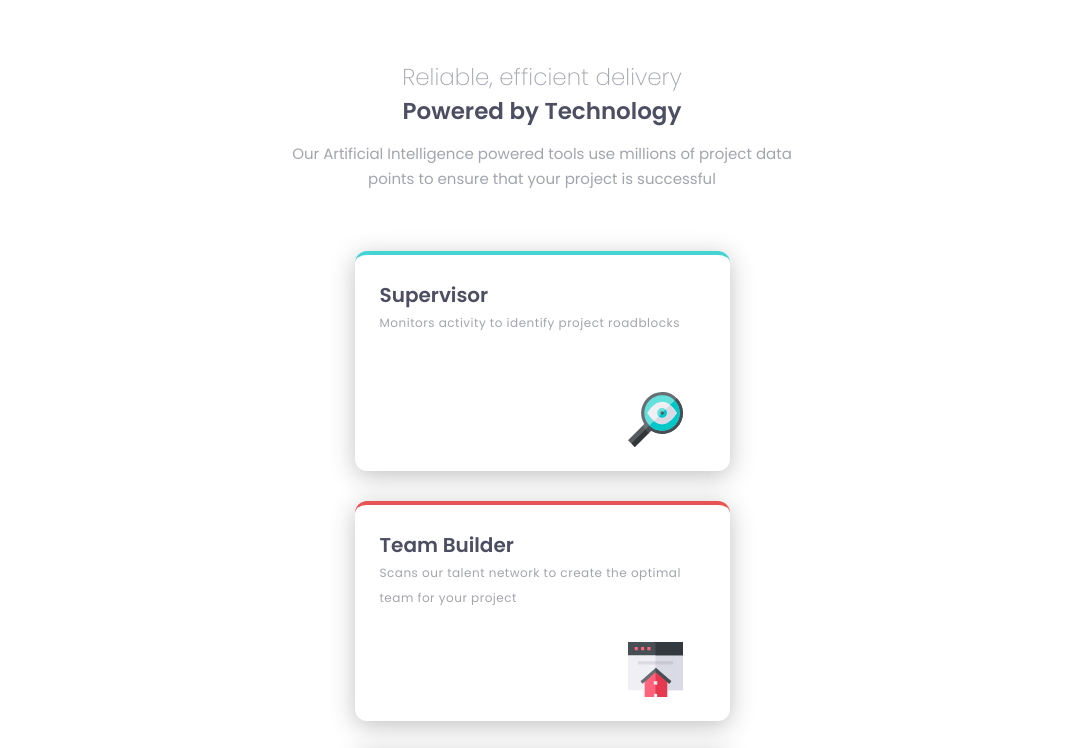
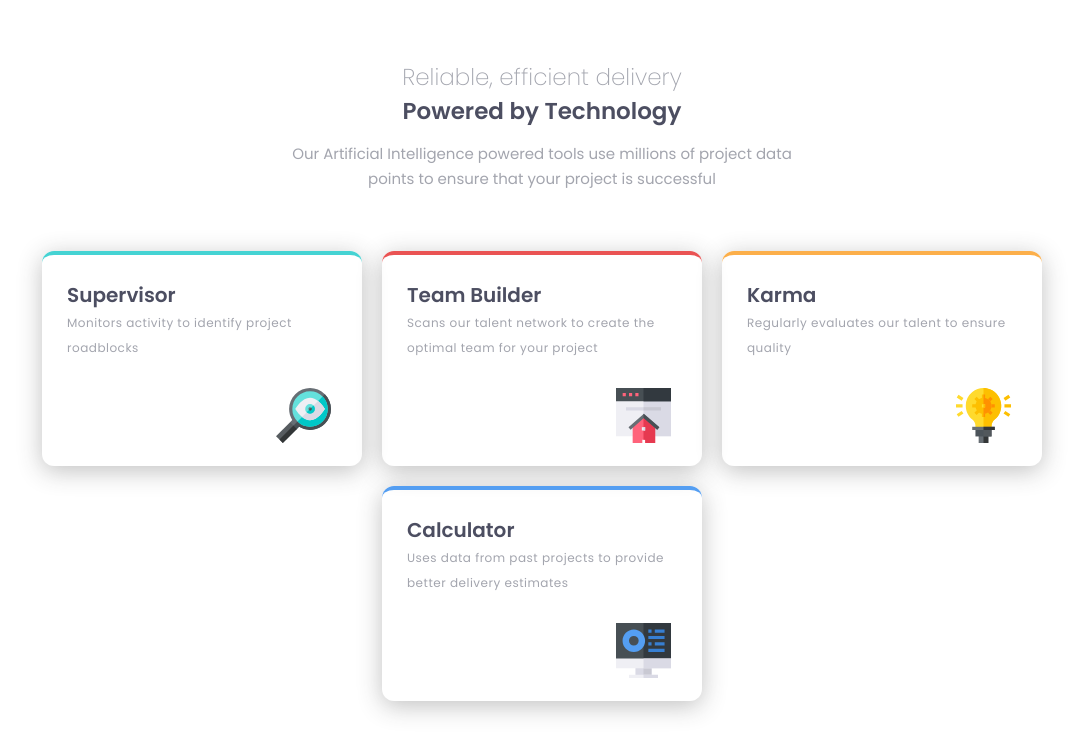
Before and after one commit to jesus0107/four-card-feature-section, a plain HTML site: page index.html in a window 1280 px wide. Shown: the top 748 px of the page, without its empty margins (98-1181 px from the left). Drawn offline with Linux system fonts and the light colour scheme.

Commit message:
Desktop layout

```diff
--- a/index.html
+++ b/index.html
@@ -16,6 +16,8 @@
       href="./images/favicon-32x32.png"
     />
     <link rel="stylesheet" href="style.css" />
+
+    <link media="(min-width: 1000px)" rel="stylesheet" href="desktop.css">
 
     <title>Frontend Mentor | Four card feature section</title>
   </head>
--- a/style.css
+++ b/style.css
@@ -52,19 +52,21 @@ main {
 
 /* CARDS */
 .cards-container {
-  width: 85%;
-  max-width: 375px;
+  width: 100%;
   margin: 0 auto 70px;
   display: flex;
   flex-wrap: wrap;
-  gap: 30px;
+  justify-content: center;
+  align-items: center;
   font-family: var(--poppins);
+  gap: 20px;
 }
+
 .card-content {
   position: relative;
   width: 100%;
-  max-width: 375px;
-  height: 220px;
+  max-width: 320px;
+  height: 215px;
   padding: 25px;
   border-radius: 12px;
   box-shadow: 0px 5px 25px 0px rgba(50, 50, 50, 0.3);
```
